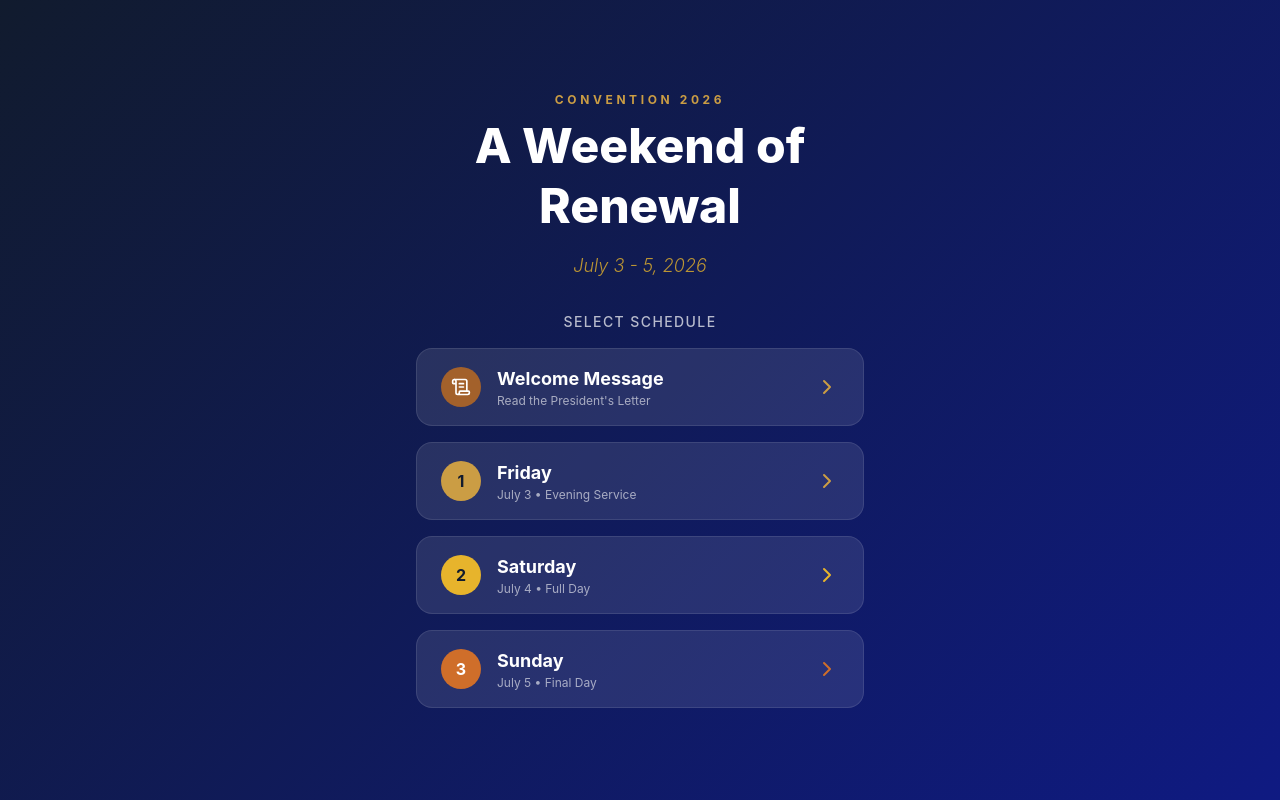
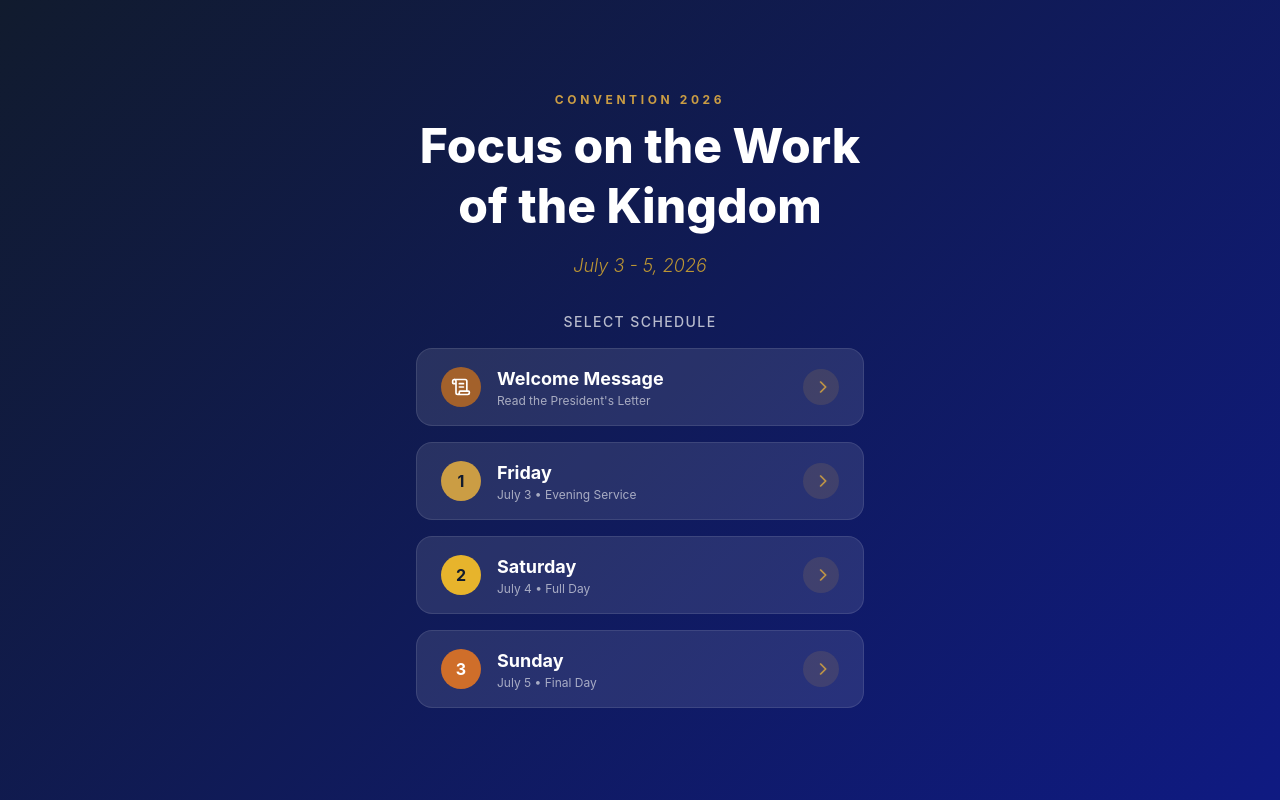
Before and after one commit to mathurin93/convention-app, a React (Vite) app: page / in a window 1280 px wide. Built offline with nearby package versions, Linux system fonts and the light colour scheme.

Commit message:
Added CNAME file and updated theme text

```diff
--- a/src/App.jsx
+++ b/src/App.jsx
@@ -109,7 +109,7 @@ const IconRenderer = ({ name, color }) => {
 
 export default function App() {
   const [showOverlay, setShowOverlay] = useState(true);
-  const [activeTab, setActiveTab] = useState('message'); // Defaulting to message to showcase the new tab
+  const [activeTab, setActiveTab] = useState('message');
   const [modalData, setModalData] = useState(null);
   const [isLoaded, setIsLoaded] = useState(false);
   const [feedbackSubmitted, setFeedbackSubmitted] = useState(false);
@@ -120,13 +120,11 @@ export default function App() {
   }, []);
 
   const handleDaySelect = (day) => {
-    // Prevent animating/scrolling if we are already on the selected tab
     if (day === activeTab && !showOverlay) return;
 
     setActiveTab(day);
     setShowOverlay(false);
 
-    // Slight delay ensures the DOM has swapped before scrolling smoothly to the top
     setTimeout(() => {
       window.scrollTo({ top: 0, behavior: 'smooth' });
     }, 10);
@@ -165,7 +163,7 @@ export default function App() {
         <div className="max-w-md w-full text-white space-y-8 animate-fade-in-up">
           <div className="mb-2">
             <p className="uppercase tracking-[0.3em] text-xs font-bold text-[#cb9d44] mb-2">Convention 2026</p>
-            <h1 className="text-4xl md:text-5xl font-extrabold mb-4 leading-tight">A Weekend of Renewal</h1>
+            <h1 className="text-4xl md:text-5xl font-extrabold mb-4 leading-tight">Focus on the Work of the Kingdom</h1>
             <p className="text-lg opacity-80 font-light italic text-[#e7b42c]">July 3 - 5, 2026</p>
           </div>
 
@@ -185,7 +183,9 @@ export default function App() {
                   <p className="text-xs text-white/60">Read the President's Letter</p>
                 </div>
               </div>
-              <ChevronRight className="text-[#cb9d44] group-hover:translate-x-1 transition-transform" />
+              <div className="bg-[#cb9d44]/15 rounded-full p-2 group-hover:bg-[#cb9d44]/30 transition-colors">
+                <ChevronRight size={20} className="text-[#cb9d44] animate-bounce-x" />
+              </div>
             </button>
 
             <button
@@ -201,7 +201,9 @@ export default function App() {
                   <p className="text-xs text-white/60">July 3 • Evening Service</p>
                 </div>
               </div>
-              <ChevronRight className="text-[#cb9d44] group-hover:translate-x-1 transition-transform" />
+              <div className="bg-[#cb9d44]/15 rounded-full p-2 group-hover:bg-[#cb9d44]/30 transition-colors">
+                <ChevronRight size={20} className="text-[#cb9d44] animate-bounce-x" />
+              </div>
             </button>
 
             <button
@@ -217,7 +219,9 @@ export default function App() {
                   <p className="text-xs text-white/60">July 4 • Full Day</p>
                 </div>
               </div>
-              <ChevronRight className="text-[#e7b42c] group-hover:translate-x-1 transition-transform" />
+              <div className="bg-[#cb9d44]/15 rounded-full p-2 group-hover:bg-[#cb9d44]/30 transition-colors">
+                <ChevronRight size={20} className="text-[#cb9d44] animate-bounce-x" />
+              </div>
             </button>
 
             <button
@@ -233,7 +237,9 @@ export default function App() {
                   <p className="text-xs text-white/60">July 5 • Final Day</p>
                 </div>
               </div>
-              <ChevronRight className="text-[#cf6e2a] group-hover:translate-x-1 transition-transform" />
+              <div className="bg-[#cb9d44]/15 rounded-full p-2 group-hover:bg-[#cb9d44]/30 transition-colors">
+                <ChevronRight size={20} className="text-[#cb9d44] animate-bounce-x" />
+              </div>
             </button>
           </div>
         </div>
@@ -248,14 +254,13 @@ export default function App() {
           style={{ background: `linear-gradient(135deg, ${colors.darkBlue} 0%, ${colors.primaryBlue} 100%)` }}
         >
           <p className="uppercase tracking-[0.3em] text-[10px] mb-2 font-bold text-[#cb9d44]">Convention 2026</p>
-          <h1 className="text-3xl md:text-5xl font-extrabold mb-3">Schedule of Events</h1>
+          <h1 className="text-3xl md:text-5xl font-extrabold mb-3">Focus on the Work of the Kingdom</h1>
           <div className="flex items-center justify-center gap-2 text-sm font-medium text-white/80">
             <Calendar size={14} /> July 3 - 5, 2026
           </div>
         </header>
 
         {/* Schedule List & Pages */}
-        {/* Adding key={activeTab} forces React to remount this container, re-triggering all entrance animations */}
         <main key={activeTab} className="max-w-2xl mx-auto px-4 py-8 pb-32 md:pb-8 space-y-4 animate-tab-switch">
 
           {/* WELCOME MESSAGE PAGE */}
@@ -319,7 +324,7 @@ export default function App() {
               key={index}
               onClick={() => event.isInteractive && setModalData(event)}
               className={`bg-white rounded-2xl p-5 shadow-sm border border-gray-100 flex items-start gap-4 transition-all duration-300 ${
-                event.isInteractive ? 'cursor-pointer hover:-translate-y-1 hover:shadow-md hover:border-[#cb9d44]' : ''
+                event.isInteractive ? 'cursor-pointer hover:-translate-y-1 hover:shadow-md hover:border-[#cb9d44] group' : ''
               }`}
               style={{ animation: `fadeInUp 0.4s ease-out ${index * 0.05}s both` }}
             >
@@ -348,9 +353,9 @@ export default function App() {
 
               {/* Interactive Nudge */}
               {event.isInteractive && (
-                <div className="flex-shrink-0 pt-2 flex items-center justify-center h-full">
-                  <div className="bg-[#cb9d44]/15 rounded-full p-2 shadow-sm">
-                    <ChevronRight size={20} className="text-[#cb9d44] animate-bounce-x drop-shadow-sm" />
+                <div className="flex-shrink-0 pt-4">
+                  <div className="bg-[#cb9d44]/15 rounded-full p-2 group-hover:bg-[#cb9d44]/30 transition-colors">
+                    <ChevronRight size={20} className="text-[#cb9d44] animate-bounce-x" />
                   </div>
                 </div>
               )}
@@ -653,6 +658,13 @@ export default function App() {
           from { opacity: 0; transform: scale(0.95); }
           to { opacity: 1; transform: scale(1); }
         }
+        @keyframes bounce-x {
+          0%, 100% { transform: translateX(0); }
+          50% { transform: translateX(4px); }
+        }
+        .animate-bounce-x {
+          animation: bounce-x 2s infinite ease-in-out;
+        }
         .animate-fade-in-up {
           animation: fadeInUp 0.8s ease-out forwards;
         }
@@ -664,13 +676,6 @@ export default function App() {
         }
         .animate-scale-in {
           animation: scaleIn 0.3s cubic-bezier(0.16, 1, 0.3, 1) forwards;
-        }
-        @keyframes bounce-x {
-          0%, 100% { transform: translateX(0); }
-          50% { transform: translateX(4px); }
-        }
-        .animate-bounce-x {
-          animation: bounce-x 1.5s infinite ease-in-out;
         }
         .no-scrollbar::-webkit-scrollbar {
           display: none;
```
